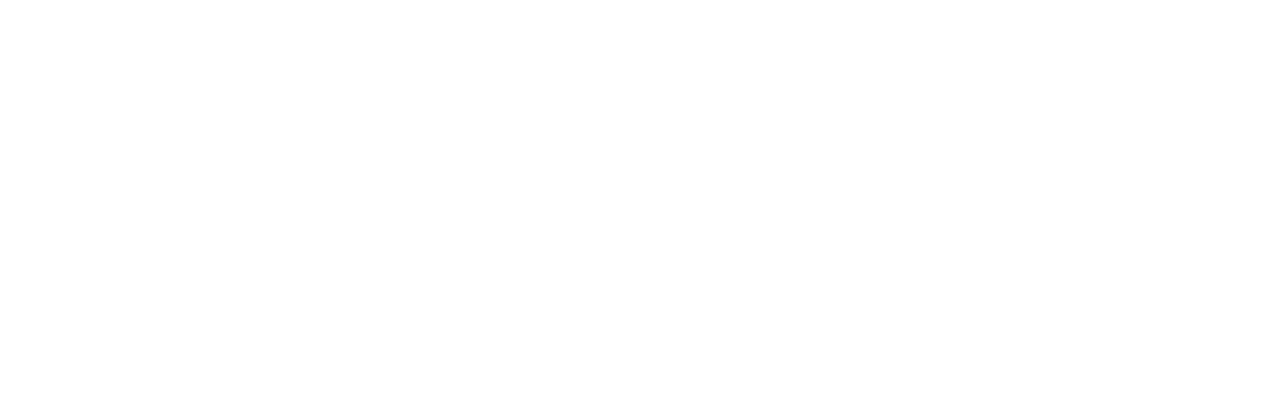
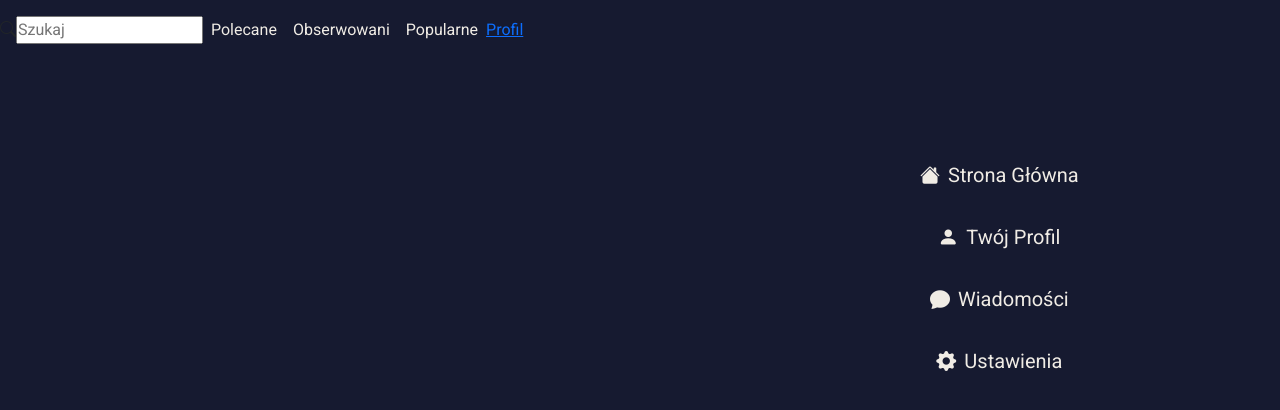
Before and after one commit to BiOSFire/weber, a Vue app in the folder frontend/: page / in a window 1280 px wide. Shown: the top 410 px of the page. Built offline with nearby package versions, Linux system fonts and the light colour scheme.

Commit message:
Added web structure

```diff
--- a/frontend/public/index.html
+++ b/frontend/public/index.html
@@ -13,14 +13,21 @@
     />
     <link rel="preconnect" href="https://fonts.googleapis.com" />
     <link rel="preconnect" href="https://fonts.gstatic.com" crossorigin />
-    <link href="https://fonts.googleapis.com/css2?family=Roboto:wght@400;500;700&display=swap" rel="stylesheet" />
-
+    <link
+      href="https://fonts.googleapis.com/css2?family=Roboto:wght@400;500;700&display=swap"
+      rel="stylesheet"
+    />
+    <link
+      rel="stylesheet"
+      href="https://cdn.jsdelivr.net/npm/bootstrap-icons@1.11.2/font/bootstrap-icons.min.css"
+    />
     <title>WEBER</title>
   </head>
   <body>
     <noscript>
       <strong
-        >We're sorry but <%= htmlWebpackPlugin.options.title %> doesn't work properly without JavaScript enabled. Please enable it to
+        >We're sorry but <%= htmlWebpackPlugin.options.title %> doesn't work
+        properly without JavaScript enabled. Please enable it to
         continue.</strong
       >
     </noscript>
--- a/frontend/src/App.vue
+++ b/frontend/src/App.vue
@@ -4,4 +4,4 @@
   </div>
 </template>
 
-<style></style>
+<style src="./assets/style/styles.css"></style>
--- /dev/null
+++ b/frontend/src/assets/style/styles.css
@@ -0,0 +1,39 @@
+:root {
+  --darkest-color: #161a30;
+  --dark-color: #31304d;
+  --shiny-color: #b6bbc4;
+  --web-color: #f0ece5;
+}
+
+* {
+  margin: 0;
+  padding: 0;
+  box-sizing: border-box;
+  font-family: 'Roboto', sans-serif;
+}
+
+body {
+  background-color: var(--darkest-color);
+  min-height: 100vh;
+  min-width: 100vw;
+}
+/* Navbar settings */
+.nav-box {
+  height: 400px;
+}
+button {
+  background: transparent;
+  border: none;
+  color: var(--web-color);
+  transition: 0.6s;
+}
+
+button:hover {
+  background-color: var(--web-color);
+  color: var(--darkest-color);
+  transition: 0.6s;
+}
+
+.home {
+  width: 70%;
+}
--- /dev/null
+++ b/frontend/src/components/NavTopComponent.vue
@@ -0,0 +1,14 @@
+<template>
+  <div class="d-flex flex-row gap-2 align-items-center mt-3">
+    <div class="search-bar">
+      <i class="bi bi-search"></i>
+      <input type="text" placeholder="Szukaj" />
+    </div>
+    <div class="d-flex flex-row gap-3">
+      <button>Polecane</button>
+      <button>Obserwowani</button>
+      <button>Popularne</button>
+    </div>
+    <div><a href="">Profil</a></div>
+  </div>
+</template>
--- /dev/null
+++ b/frontend/src/components/NavigationComponent.vue
@@ -0,0 +1,21 @@
+<template>
+  <div
+    class="nav-box d-flex align-items-center justify-content-center fw-bold flex-column p-3 gap-3 mt-4 position-sticky top-0"
+  >
+    <button class="p-2 rounded-2 fs-5">
+      <i class="bi bi-house-fill pe-2"></i>Strona Główna
+    </button>
+    <button class="p-2 rounded-2 fs-5">
+      <i class="bi bi-person-fill pe-2"></i>Twój Profil
+    </button>
+    <button class="p-2 rounded-2 fs-5">
+      <i class="bi bi-chat-fill pe-2"></i>Wiadomości
+    </button>
+    <button class="p-2 rounded-2 fs-5">
+      <i class="bi bi-gear-fill pe-2"></i>Ustawienia
+    </button>
+  </div>
+</template>
+
+<scr setup lang="ts">
+</scr>
--- a/frontend/src/components/NavigationView.vue
+++ /dev/null
@@ -1,9 +0,0 @@
-<template>
-  <div></div>
-</template>
-
-<scr setup lang="ts">
-</scr>
-
-<style>
-</style>
--- /dev/null
+++ b/frontend/src/components/ObservationPropsComponent.vue
@@ -0,0 +1,3 @@
+<template>
+  <div></div>
+</template>
--- a/frontend/src/views/HomeView.vue
+++ b/frontend/src/views/HomeView.vue
@@ -1,7 +1,11 @@
 <template>
-  <div>
-    <div class="home"></div>
-    <navigation-view />
+  <div class="d-flex flex-column">
+    <nav-top-component />
+    <div class="d-flex flex-row">
+      <observation-props-component />
+      <div class="home fs-1"></div>
+      <navigation-component />
+    </div>
   </div>
 </template>
 
```
Also changed, not shown: frontend/src/main.ts (+12 -8 lines), frontend/src/router/index.ts (+7 -7 lines), 1 other file (tests, documents, lock files or other folders).
